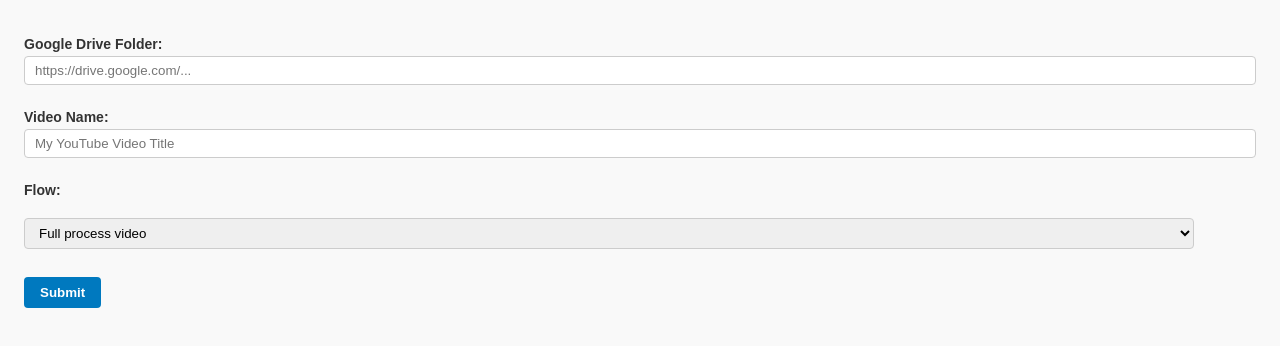
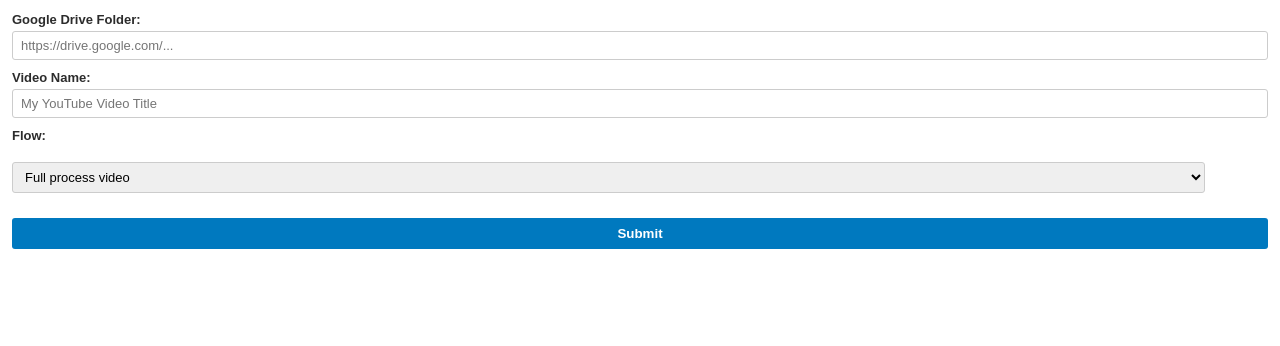
Before and after one commit to huy8895/build-video-with-ffmpeg, a plain HTML site: page trello_powerup/popup/popup.html in a window 1280 px wide. Drawn offline with Linux system fonts and the light colour scheme; a script that the page names is missing.

Commit message:
update css

```diff
--- a/trello_powerup/popup/popup.html
+++ b/trello_powerup/popup/popup.html
@@ -7,36 +7,38 @@
     <style>
         body {
             font-family: Arial, sans-serif;
-            font-size: 14px;
-            padding: 16px;
-            background-color: #f9f9f9;
+            font-size: 13px;
+            margin: 0;
+            padding: 12px;
+            background-color: #fff;
+            color: #2c2c2c;
         }
 
         label {
             display: block;
-            margin-top: 12px;
-            font-weight: bold;
-            color: #333;
+            margin-bottom: 4px;
+            font-weight: 600;
         }
 
         input,
         select {
             width: 100%;
-            padding: 6px 10px;
-            margin-top: 4px;
-            margin-bottom: 12px;
+            padding: 6px 8px;
+            margin-bottom: 10px;
             border: 1px solid #ccc;
-            border-radius: 4px;
+            border-radius: 3px;
+            font-size: 13px;
             box-sizing: border-box;
         }
 
         button {
+            width: 100%;
             background-color: #0079bf;
-            color: white;
+            color: #fff;
             border: none;
-            padding: 8px 16px;
+            padding: 8px 12px;
             font-weight: bold;
-            border-radius: 4px;
+            border-radius: 3px;
             cursor: pointer;
         }
 
```
